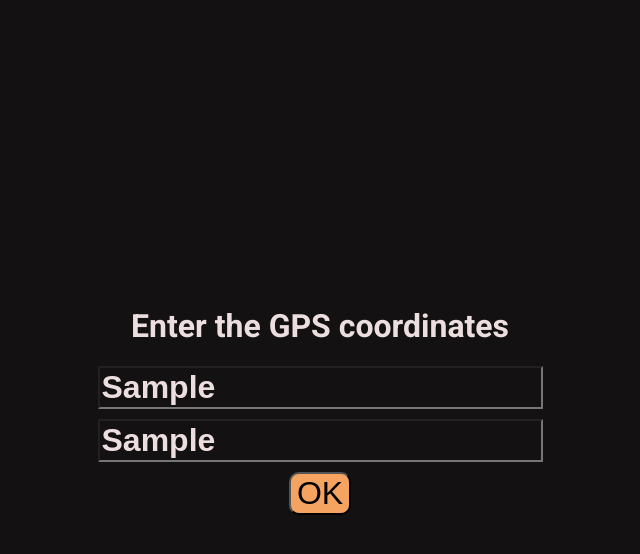
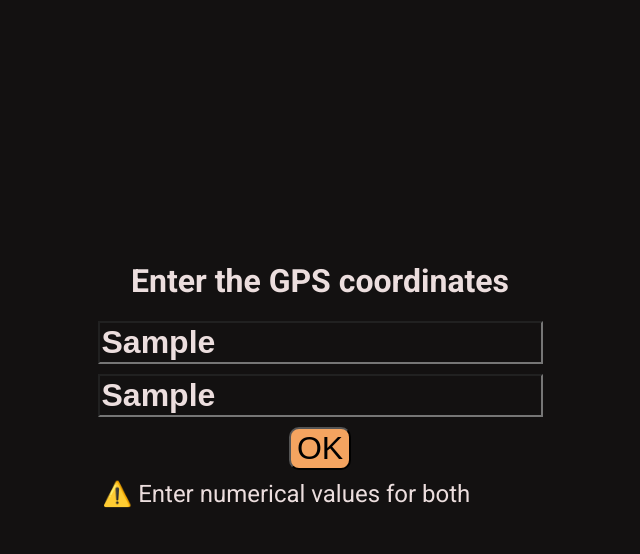
Before and after one commit to Makktu/meter-reader, a plain HTML site: page index.html in a window 1280 px wide. Both pictures are taken after typing "Sample", "Sample" into the empty fields and a click on the button "OK". Shown: the whole page, without its empty margins (320-960 px from the left). Drawn offline with Linux system fonts and the light colour scheme.

Commit message:
some error handling

```diff
--- a/index.html
+++ b/index.html
@@ -19,13 +19,15 @@
         <h1>Enter the GPS coordinates</h1>
 
         <form id="form">
-            <input type="text" placeholder="LATITUDE" autofocus />
+            <input id="lat" type="text" placeholder="LATITUDE" autofocus />
             <br />
-            <input type="text" placeholder="LONGITUDE" />
+            <input id="lon" type="text" placeholder="LONGITUDE" />
             <br />
 
             <div class="btnctr">
                 <button id="ok-btn">OK</button>
+
+                <div class="messages"></div>
             </div>
         </form>
 
--- a/script.js
+++ b/script.js
@@ -1,8 +1,30 @@
 "use strict";
 
+function handleErrors(msg) {
+    messageArea.insertAdjacentText("beforeend", msg);
+    throw new Error(msg);
+}
+
+const messageArea = document.querySelector(".messages");
+
 const okBtn = document.getElementById("ok-btn");
+const latField = document.getElementById("lat");
+const lonField = document.getElementById("lon");
 
 okBtn.addEventListener("click", (e) => {
-    e.preventDefault();
-    console.log("clicked!");
+    messageArea.textContent = "";
+    e.preventDefault(); // stop form from reloading itself
+    const lat = +latField.value;
+    const lon = +lonField.value; // assign the iunput values to variables and convert to numbers
+    console.log(typeof lat, typeof lon);
+    // ! need to check input and reject if not a GPS pairing, i.e. not numbers
+    if (!lat || !lon) {
+        handleErrors("⚠️ Enter numerical values for both");
+    }
+
+    if (typeof lat !== "number" || !typeof lon !== "number") {
+        if (typeof lat !== "number") latField.value = "";
+        if (typeof lon !== "number") lonField.value = "";
+        handleErrors("⚠️ NUMBERS only for both");
+    }
 });
--- a/style.css
+++ b/style.css
@@ -25,6 +25,7 @@ input {
     outline: none;
     background-color: rgb(19, 17, 17);
     color: rgb(236, 222, 222);
+    /* border: 0; */
 }
 
 .btnctr {
@@ -38,3 +39,11 @@ button {
     cursor: pointer;
     background-color: sandybrown;
 }
+
+.messages {
+    text-align: center;
+    font-size: 1.5rem;
+    height: 5rem;
+    width: 23.6rem;
+    margin-top: 10px;
+}
```
